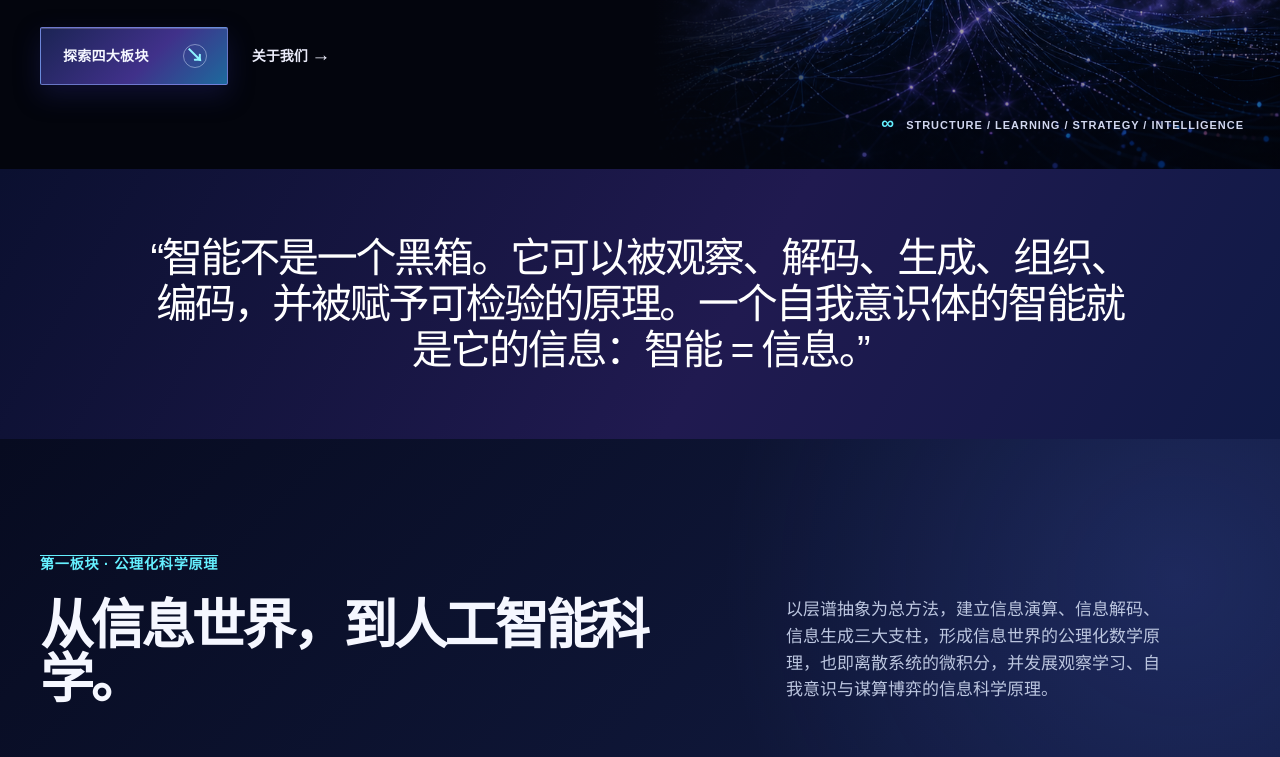
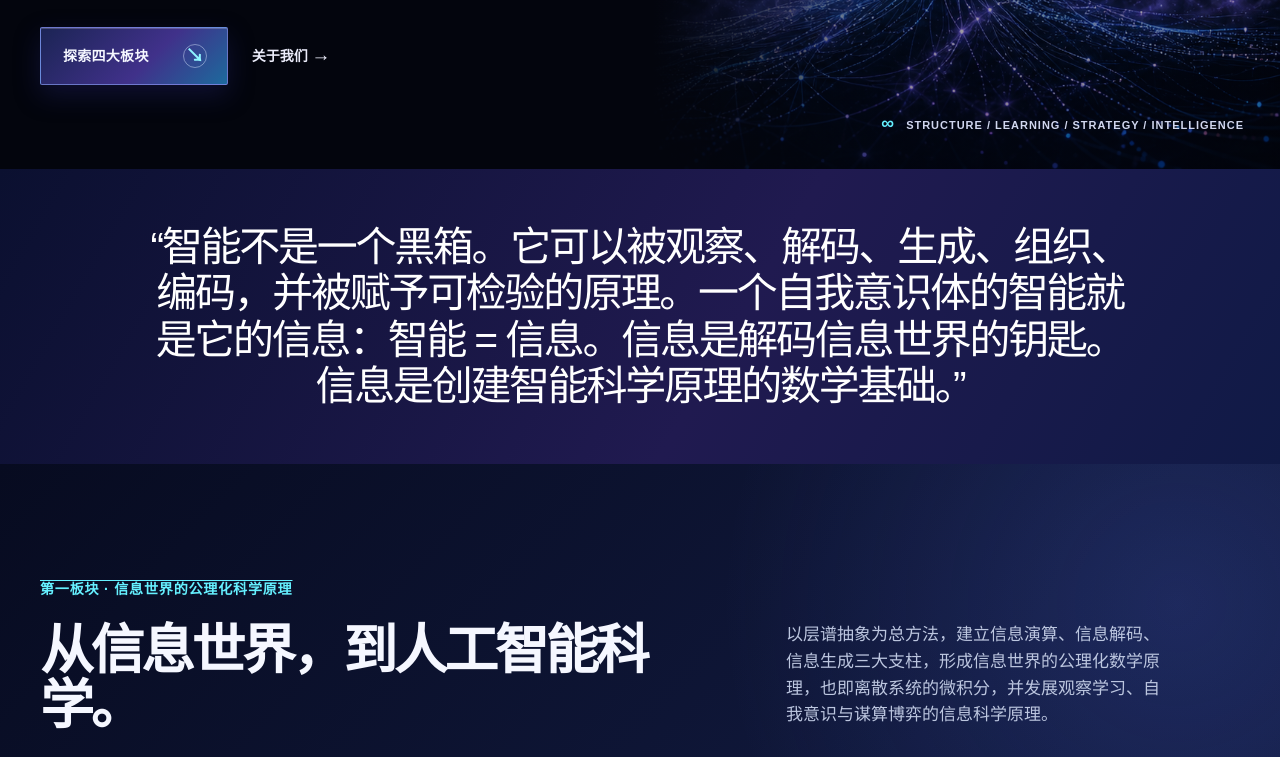
Before and after one commit to SuuTTT/mousuan-ai, a Next.js app: page / in a window 1280 px wide. Shown: the part 568-1325 px from the top of the page. Built offline with nearby package versions, Linux system fonts and the light colour scheme.

Commit message:
Expand information-world principles messaging

```diff
--- a/app/page.tsx
+++ b/app/page.tsx
@@ -14,8 +14,8 @@ const content = {
     explore: "探索四大板块",
     watch: "关于我们",
     signal: "STRUCTURE / LEARNING / STRATEGY / INTELLIGENCE",
-    manifesto: "智能不是一个黑箱。它可以被观察、解码、生成、组织、编码，并被赋予可检验的原理。一个自我意识体的智能就是它的信息：智能 = 信息。",
-    foundationKicker: "第一板块 · 公理化科学原理",
+    manifesto: "智能不是一个黑箱。它可以被观察、解码、生成、组织、编码，并被赋予可检验的原理。一个自我意识体的智能就是它的信息：智能 = 信息。信息是解码信息世界的钥匙。信息是创建智能科学原理的数学基础。",
+    foundationKicker: "第一板块 · 信息世界的公理化科学原理",
     foundationTitle: "从信息世界，到人工智能科学。",
     foundationLead: "以层谱抽象为总方法，建立信息演算、信息解码、信息生成三大支柱，形成信息世界的公理化数学原理，也即离散系统的微积分，并发展观察学习、自我意识与谋算博弈的信息科学原理。",
     breakthroughs: [
@@ -91,8 +91,8 @@ const content = {
     explore: "Explore four pillars",
     watch: "About us",
     signal: "STRUCTURE / LEARNING / STRATEGY / INTELLIGENCE",
-    manifesto: "Intelligence need not remain a black box. It can be observed, decoded, generated, organised, encoded, and grounded in testable principles. The intelligence of a self-aware subject is its information: intelligence = information.",
-    foundationKicker: "PILLAR 01 · AXIOMATIZED SCIENCE PRINCIPLES",
+    manifesto: "Intelligence need not remain a black box. It can be observed, decoded, generated, organised, encoded, and grounded in testable principles. The intelligence of a self-aware subject is its information: intelligence = information. Information is the key to decoding the information world. Information is the mathematical foundation for creating principles of intelligent science.",
+    foundationKicker: "PILLAR 01 · AXIOMATIZED PRINCIPLES OF THE INFORMATION WORLD",
     foundationTitle: "From the information world to a science of AI.",
     foundationLead: "Using hierarchical abstraction as the general method, we establish information calculus, decoding, and generation: axiomatized mathematical principles of the information world, namely the calculus of discrete systems, together with principles of learning, self-awareness, and strategic games.",
     breakthroughs: [
```
